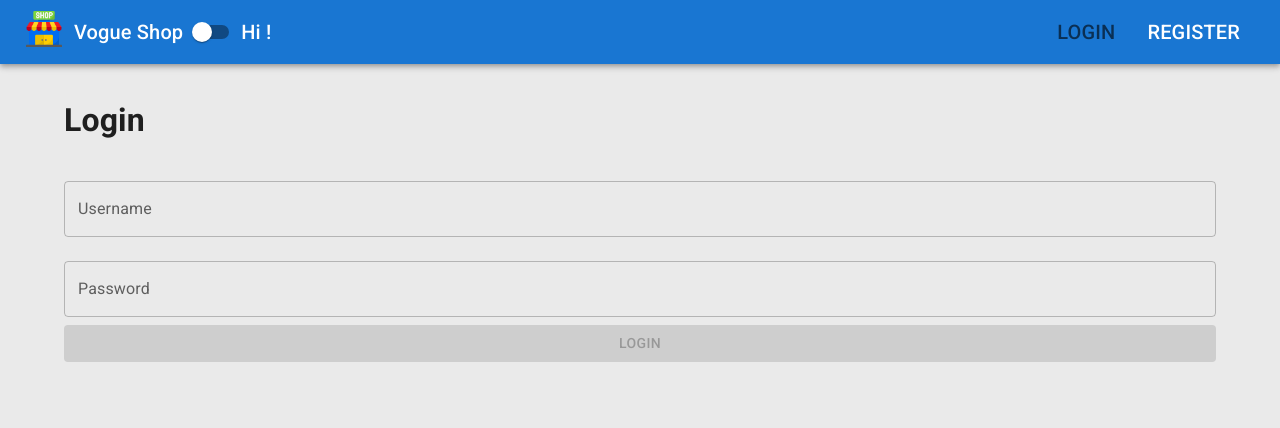
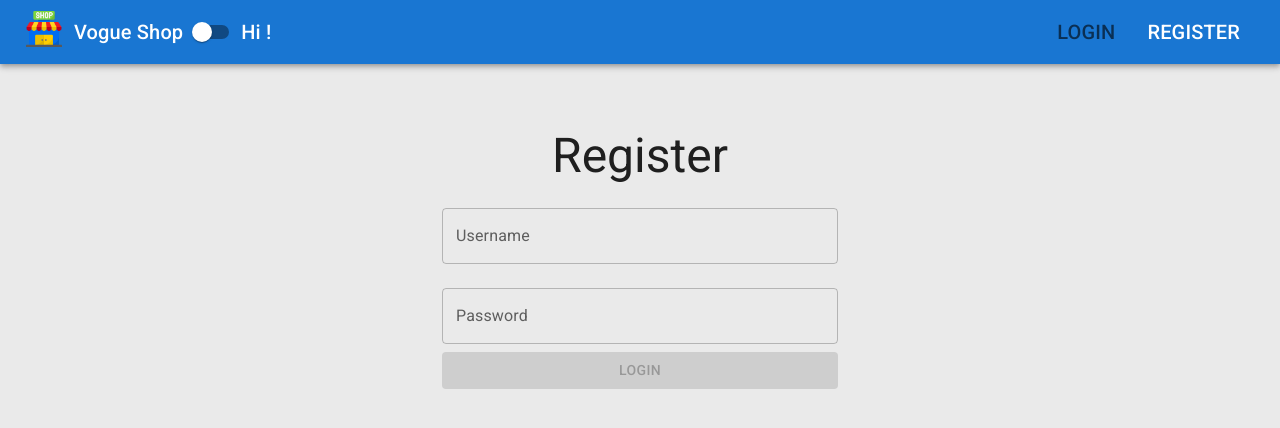
Before and after one commit to dar-levy/vogue-shop-client, a React (Vite) app: page /login in a window 1280 px wide. Shown: the top 428 px of the page. Built offline with nearby package versions, Linux system fonts and the light colour scheme.

Commit message:
Use Form globally

```diff
--- a/src/components/LoginForm.tsx
+++ b/src/components/LoginForm.tsx
@@ -5,6 +5,8 @@ import Joi from "joi-browser";
 import Form from "./common/form";
 import auth from "../services/authService";
 import { toast } from "react-toastify";
+import React from "react";
+import { Container, Typography, Box } from "@mui/material";
 
 class LoginForm extends Form {
     state = {
@@ -37,14 +39,25 @@ class LoginForm extends Form {
         if (auth.getCurrentUser()) return <Navigate to="/" />;
 
         return (
-            <div>
-                <h1>Login</h1>
-                <form onSubmit={this.handleSubmit}>
-                    {this.renderInput("username", "Username")}
-                    {this.renderInput("password", "Password", "password")}
-                    {this.renderButton("Login")}
-                </form>
-            </div>
+            <Container component="main" maxWidth="xs">
+                <Box
+                    sx={{
+                        marginTop: 8,
+                        display: 'flex',
+                        flexDirection: 'column',
+                        alignItems: 'center',
+                    }}
+                >
+                    <Typography component="h1" variant="h3" color="text.primary">
+                        Register
+                    </Typography>
+                    <Box component="form" onSubmit={this.handleSubmit} sx={{ mt: 1 }}>
+                        {this.renderInput("username", "Username")}
+                        {this.renderInput("password", "Password", "password")}
+                        {this.renderButton("Login")}
+                    </Box>
+                </Box>
+            </Container>
         );
     }
 }
--- a/src/components/RegisterForm.tsx
+++ b/src/components/RegisterForm.tsx
@@ -6,7 +6,7 @@ import Joi from "joi-browser";
 import * as userService from "../services/userService";
 import { toast } from "react-toastify";
 import Form from "./common/Form.tsx";
-import { TextField, Button, Container, Typography, Box } from "@mui/material";
+import { Container, Typography, Box } from "@mui/material";
 
 class RegisterForm extends Form {
   state = {
@@ -34,25 +34,6 @@ class RegisterForm extends Form {
     }
   };
 
-  renderTextField(name, label, type = "text") {
-    const { data, errors } = this.state;
-
-    return (
-        <TextField
-            fullWidth
-            variant="outlined"
-            margin="normal"
-            name={name}
-            label={label}
-            type={type}
-            value={data[name]}
-            onChange={this.handleChange}
-            error={!!errors[name]}
-            helperText={errors[name]}
-        />
-    );
-  }
-
   render() {
     return (
         <Container component="main" maxWidth="xs">
@@ -68,18 +49,10 @@ class RegisterForm extends Form {
               Register
             </Typography>
             <Box component="form" onSubmit={this.handleSubmit} sx={{ mt: 1 }}>
-              {this.renderTextField("username", "Username")}
-              {this.renderTextField("password", "Password", "password")}
-              {this.renderTextField("name", "Name")}
-              <Button
-                  type="submit"
-                  fullWidth
-                  variant="contained"
-                  color="primary"
-                  sx={{ mt: 3, mb: 2 }}
-              >
-                Register
-              </Button>
+                {this.renderInput("username", "Username")}
+                {this.renderInput("password", "Password", "password")}
+                {this.renderInput("name", "Name")}
+                {this.renderButton("Register")}
             </Box>
           </Box>
         </Container>
```
